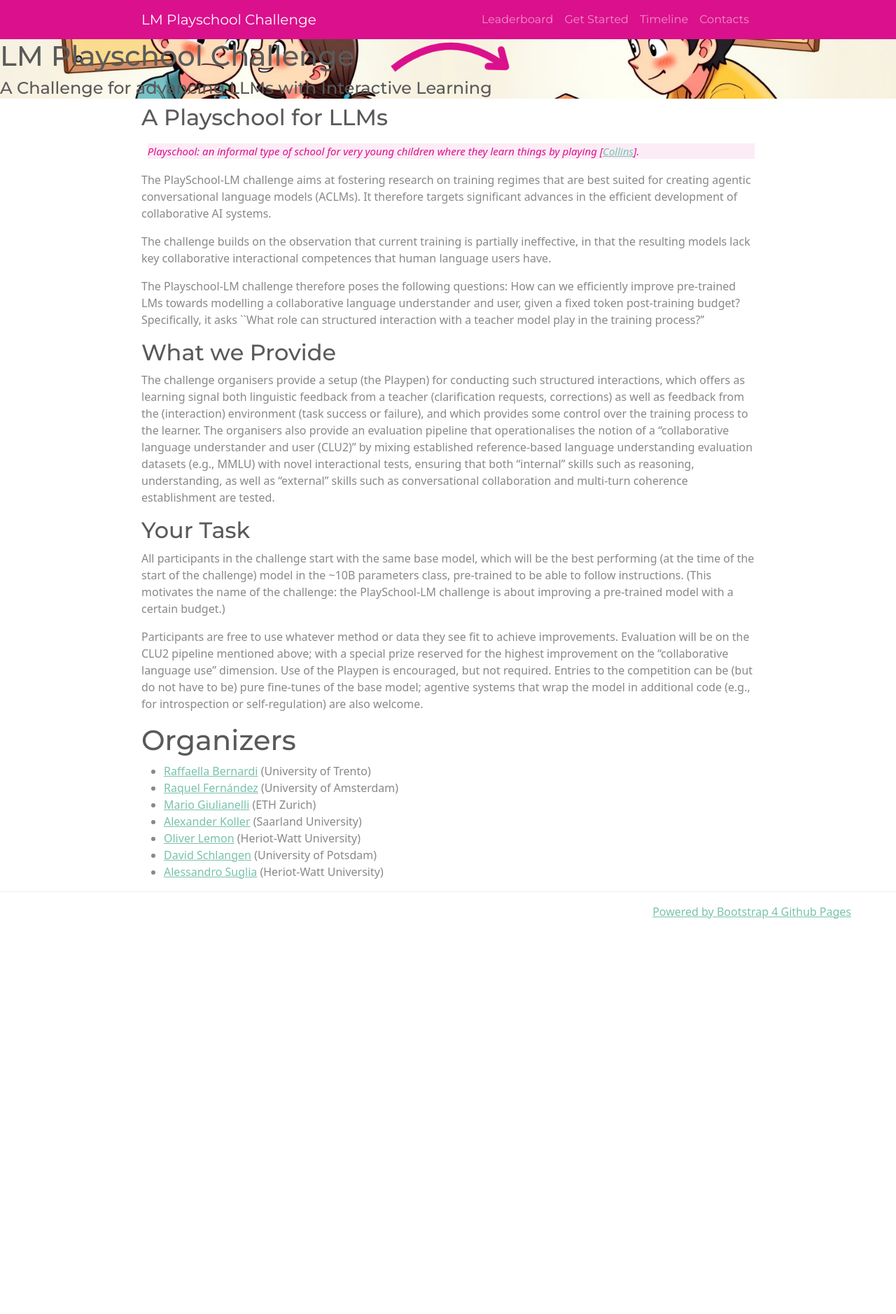
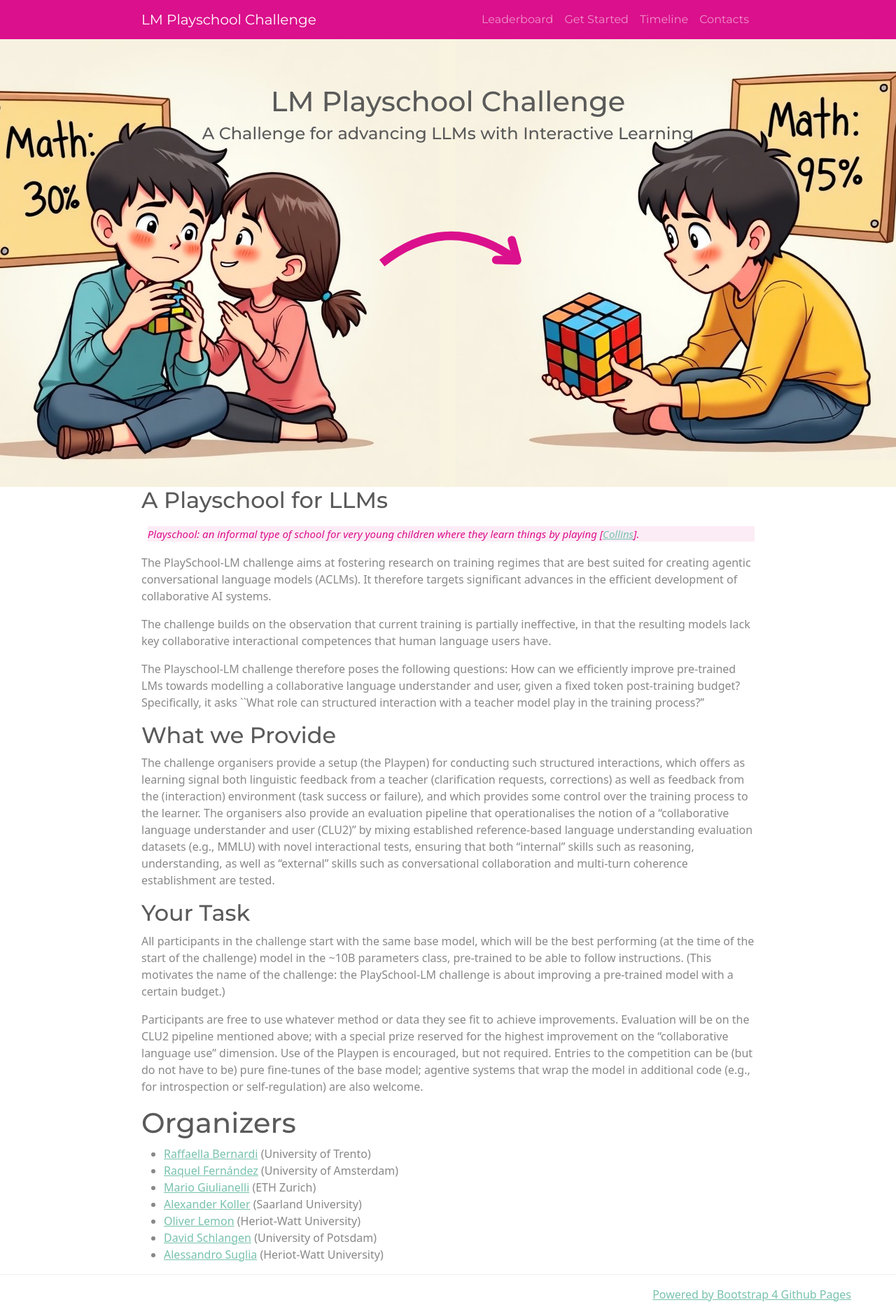
Before and after one commit to lm-playschool/lm-playschool.github.io, a Jekyll site: the page built from index.md, in a window 1280 px wide. Shown: the whole page at 70% size. Built offline with Jekyll 4.4.1, drawn with Linux system fonts in a browser that asks for light colours; before the commit the page ends 1331 px from its top, so only the background shows below that.

Commit message:
fix: header writing position

```diff
--- a/_layouts/home.html
+++ b/_layouts/home.html
@@ -3,10 +3,10 @@ layout: default
 ---
 <article>
   <div class="header-image">
-    <header class="header-margin">
-    <h1>{{ site.title | escape }}</h1>
-    <h4>{{ site.subtitle | escape }}</h4>
-  </header>
+    <header class="header-home">
+      <h1>{{ site.title | escape }}</h1>
+      <h4>{{ site.subtitle | escape }}</h4>
+    </header>
   </div>
 
   <div class="container page-content">
--- a/assets/main.scss
+++ b/assets/main.scss
@@ -22,9 +22,10 @@ blockquote{
   background-color: rgb(219, 16, 140) !important;
 }
 
-.header-padding{
-  padding-top:10%;
-  padding-bottom:10%
+.header-home{
+  padding-top:65px;
+  text-align: center;
+
 }
 .p-footer{
   margin-top: 1rem;
@@ -40,4 +41,5 @@ blockquote{
   background-size: cover;
   background-position: center;
   background-repeat: no-repeat;
+  height:640px;
 }
```
